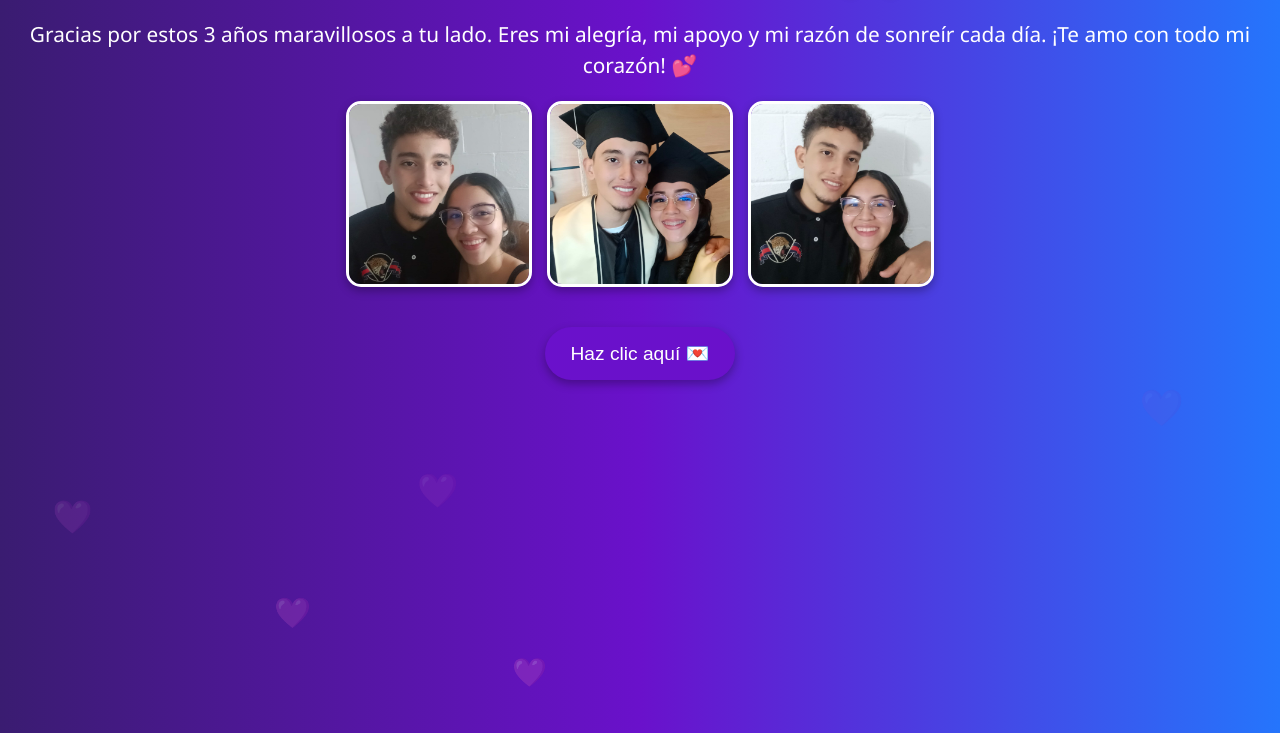
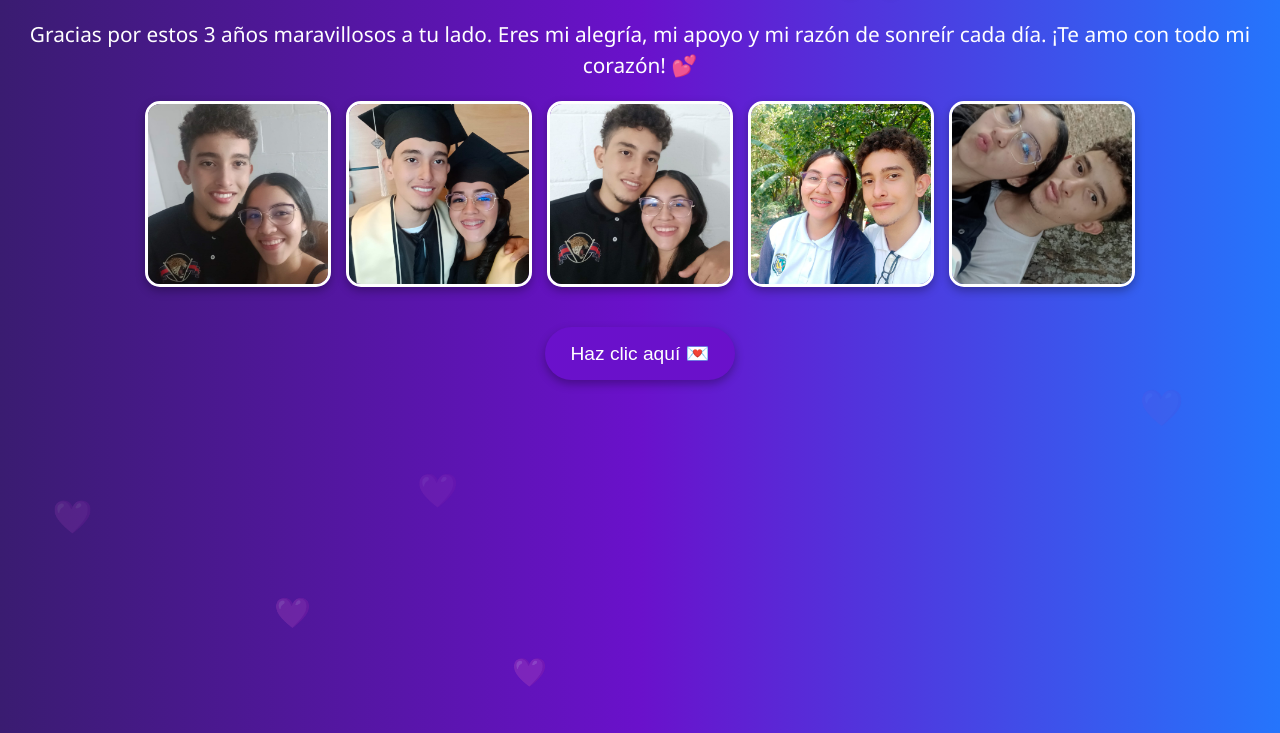
Before and after one commit to MiguelVanegas3146109/Aniversario---3a-os, a plain HTML site: page index.html in a window 1280 px wide. Shown: the part 67-800 px from the top of the page. Drawn offline with Linux system fonts and the light colour scheme.

Commit message:
Cambios nuevos

```diff
--- a/index.html
+++ b/index.html
@@ -18,6 +18,10 @@
     <img src="assets/IMG-20250327-WA0006.jpg" alt="Foto juntos 1" class="foto" data-mensaje="Ese Día Me Senti Feliz Porque No Me Juzgaste Por Como Estaba 💙">
     <img src="assets/IMG-20241130-WA0050.jpg" alt="Foto juntos 2" class="foto" data-mensaje="Una Fecha Especial Porque Pudimos Lograr Lo Que Queriamos 💜">
     <img src="assets/IMG-20241224-WA0028.jpg" alt="Foto juntos 3" class="foto" data-mensaje="Ese Momento Quedó Grabado En Mi Corazón Por Todo Lo Que Hicimos Ese Dia 💕">
+    <img src="assets/IMG-20241123-WA0045.jpg" alt="Foto juntos 4" class="foto" data-mensaje="Ese dia Fue Feliz Porque Estaba Contigo 💓">
+    <img src="assets/IMG-20241123-WA0033.jpg" alt="Foto juntos 5" class="foto" data-mensaje="Ese dia Solo Queriamos Estar Los Dos Solos 💖">
+  </div>
+  </div>
   </div>
 
   <a href="carta.html">
```
Also changed, not shown: assets/IMG-20241123-WA0033.jpg (added), assets/IMG-20241123-WA0045.jpg (added).
